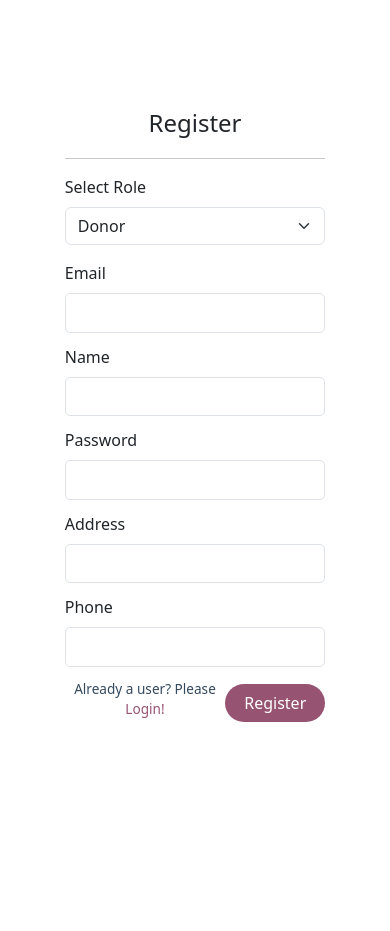
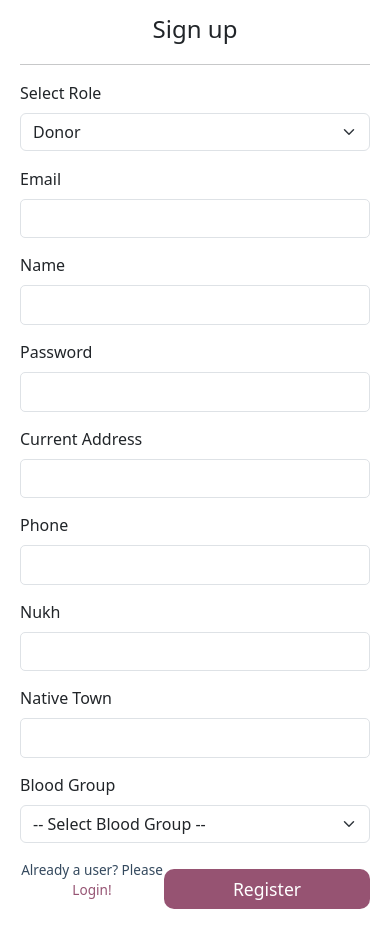
Before and after one commit to Lajwantiharani/DMYF, a React (Create React App) app in the folder client/: page /register in a window 390 px wide. Before the commit the page ends 844 px from the top, so only its background shows below. Built offline with nearby package versions, Linux system fonts and the light colour scheme.

Commit message:
adjusting profile page for each user.

```diff
--- a/client/src/components/Shared/Form/Form.js
+++ b/client/src/components/Shared/Form/Form.js
@@ -11,9 +11,12 @@ const Form = ({ formType, submitBtn, formTitle }) => {
   const [organizationName, setOrganization] = useState("");
   const [hospitalName, setHospitalName] = useState("");
   const [website, setWebsite] = useState("");
-  const [address, setAddress] = useState("");
+  const [current_address, setAddress] = useState("");
   const [phone, setPhone] = useState("");
   const [secretkey, setSecretKey] = useState("");
+  const [bloodGroup, setBloodGroup] = useState("");
+  const [nukh, setNukh] = useState("");
+  const [native_town, setNativeTown] = useState("");
 
   const handleSubmit = (e) => {
     e.preventDefault();
@@ -35,10 +38,14 @@ const Form = ({ formType, submitBtn, formTitle }) => {
         organizationName,
         hospitalName,
         website,
-        address,
+        current_address,
         phone,
+        native_town,
+        nukh,
+        bloodGroup,
         secretkey
       );
+
     }
   };
 
@@ -160,14 +167,17 @@ const Form = ({ formType, submitBtn, formTitle }) => {
                 />
               </>
             )}
-            {(role === "donor" || role === "receiver" || role === "organization" || role === "hospital") && (
+            {(role === "donor" ||
+              role === "receiver" ||
+              role === "organization" ||
+              role === "hospital") && (
               <>
                 <InputType
-                  labelText={"Address"}
+                  labelText={"Current Address"}
                   labelFor={"forAddress"}
                   inputType={"text"}
-                  name={"address"}
-                  value={address}
+                  name={"current_address"}
+                  value={current_address}
                   onChange={(e) => setAddress(e.target.value)}
                 />
                 <InputType
@@ -178,6 +188,53 @@ const Form = ({ formType, submitBtn, formTitle }) => {
                   value={phone}
                   onChange={(e) => setPhone(e.target.value)}
                 />
+              </>
+            )}
+
+            {(role === "donor" || role === "receiver") && (
+              <>
+                <InputType
+                  labelText={"Nukh"}
+                  labelFor={"forNukh"}
+                  inputType={"text"}
+                  name={"nukh"}
+                  value={nukh}
+                  onChange={(e) => setNukh(e.target.value)}
+                />
+                <InputType
+                  labelText={"Native Town"}
+                  labelFor={"forNativeTown"}
+                  inputType={"text"}
+                  name={"native_town"}
+                  value={native_town}
+                  onChange={(e) => setNativeTown(e.target.value)}
+                />
+              </>
+            )}
+            {(role === "donor" || role === "receiver") && (
+              <>
+                <div className="mb-3">
+                  <label htmlFor="bloodGroup" className="form-label">
+                    Blood Group
+                  </label>
+                  <select
+                    className="form-select"
+                    id="bloodGroup"
+                    name="bloodGroup"
+                    value={bloodGroup}
+                    onChange={(e) => setBloodGroup(e.target.value)}
+                  >
+                    <option value="">-- Select Blood Group --</option>
+                    <option value="A+">A+</option>
+                    <option value="A-">A-</option>
+                    <option value="B+">B+</option>
+                    <option value="B-">B-</option>
+                    <option value="O+">O+</option>
+                    <option value="O-">O-</option>
+                    <option value="AB+">AB+</option>
+                    <option value="AB-">AB-</option>
+                  </select>
+                </div>
               </>
             )}
           </>
--- a/client/src/pages/Dashboard/Hospital.js
+++ b/client/src/pages/Dashboard/Hospital.js
@@ -29,7 +29,7 @@ const Hospital = () => {
             <th scope="col">Name</th>
             <th scope="col">Email</th>
             <th scope="col">Phone</th>
-            <th scope="col">Address</th>
+            <th scope="col">Current Address</th>
             <th scope="col">Date</th>
           </tr>
         </thead>
@@ -39,7 +39,7 @@ const Hospital = () => {
               <td>{record.hospitalName}</td>
               <td>{record.email}</td>
               <td>{record.phone}</td>
-              <td>{record.address}</td>
+              <td>{record.current_address}</td>
               <td>{moment(record.createdAt).format("DD/MM/YYYY hh:mm A")}</td>
             </tr>
           ))}
--- a/client/src/pages/Dashboard/OrganizationPage.js
+++ b/client/src/pages/Dashboard/OrganizationPage.js
@@ -45,7 +45,7 @@ const OrganizationPage = () => {
             <th scope="col">Name</th>
             <th scope="col">Email</th>
             <th scope="col">Phone</th>
-            <th scope="col">Address</th>
+            <th scope="col">Current Address</th>
             <th scope="col">Date</th>
           </tr>
         </thead>
@@ -55,7 +55,7 @@ const OrganizationPage = () => {
               <td>{record.organizationName}</td>
               <td>{record.email}</td>
               <td>{record.phone}</td>
-              <td>{record.address}</td>
+              <td>{record.current_address}</td>
               <td>{moment(record.createdAt).format("DD/MM/YYYY hh:mm A")}</td>
             </tr>
           ))}
--- a/client/src/pages/auth/Login.js
+++ b/client/src/pages/auth/Login.js
@@ -17,7 +17,7 @@ const Login = () => {
             <img src="./assets/images/lg_reg.jpg" alt="registerImage" />
           </div>
           <div className="col-md-4 form-container">
-            <Form formTitle={"Login"} submitBtn={"Login"} formType={"login"} />
+            <Form formTitle={"Sign in"} submitBtn={"Login"} formType={"login"} />
           </div>
         </div>
       )}
--- a/client/src/pages/auth/Register.js
+++ b/client/src/pages/auth/Register.js
@@ -18,7 +18,7 @@ const { loading, error } = useSelector((state) => state.auth);
       <img src="./assets/images/lg_reg.jpg" alt="registerImage" />
     </div>
      <div className="col-md-4 form-container">
-      <Form    formTitle={'Register'} submitBtn={'Register'} formType={'register'}
+      <Form    formTitle={'Sign up'} submitBtn={'Register'} formType={'register'}
       />
      </div>
    </div>
--- a/client/src/pages/auth/lg_reg.css
+++ b/client/src/pages/auth/lg_reg.css
@@ -1,17 +1,19 @@
 /* client/src/pages/auth/login.css */
 
-/*Desktop View*/
+
 /* Desktop view (screens ≥ 768px) */
-@media (min-width: 1100px) {
+@media (min-width: 768px) {
   .form-container .btn {
     width: 100% !important;
-    max-width: 100px !important; /* Match button width to inputs */
+    max-width: 210px !important; /* Match button width to inputs */
     margin-left: auto !important;
+    margin-right: auto !important;
     display: block !important;
     padding: 7px 7px !important; /* Reduced top and bottom padding */
-    font-size: 1rem !important;
-    border-radius: 30px !important;
+    font-size: 1.1rem !important;
+    border-radius: 10px !important;
     margin-bottom: 7px !important;
+    margin-top: 10px !important;
     background-color: rgba(106, 11, 55, 0.7);
     border: none;
   }
@@ -23,7 +25,7 @@
 
 
 /* Mobile view (screens ≤ 767.98px) */
-@media (max-width: 1100px) {
+@media (max-width: 768px) {
   .form-banner,
   .form-banner img {
     display: none !important; /* Hide the image on mobile */
@@ -31,20 +33,16 @@
     width: 0 !important;
     overflow: hidden !important;
   }
+  .row.g-0 {
+    flex-direction: column !important;
+  }
 
   .form-container {
     width: 100% !important;
     max-width: 100% !important;
-    padding: 15px !important;
     flex: 0 0 100% !important;
-    box-sizing: border-box !important;
-    background-color: #fff !important;
     min-height: 100vh !important;
-  }
-
-  .row.g-0 {
-    margin: 0 !important;
-    flex-direction: column !important;
+    padding: 15px !important; /* Reduced padding for mobile */
   }
 
   .form-container h1 {
@@ -76,38 +74,44 @@
     margin-top: 0 !important;
   }
 
-  /* Target email and password inputs specifically */
+  /* Input fields scale with viewport width */
   .form-container input[name="email"],
   .form-container input[name="password"],
   .form-container input[name="phone"],
   .form-container input[name="website"],
   .form-container input[name="name"],
-  .form-container input[name="address"],
-  .form-container input[name="password"] {
-    width: 100% !important;
-    max-width: 300px !important; /* Decrease width of email and password inputs */
-    margin-right: auto !important; /* Center the inputs */
-    display: block !important; /* Ensure block-level for centering */
+  .form-container input[name="current_address"],
+  .form-container input[name="nukh"],
+  .form-container input[name="native_town"],
+  .form-container input[name="secretkey"],
+  .form-container input[name="organization"],
+  .form-container input[name="hospitalName"] {
+    width: 90vw !important; /* 90% of viewport width for more space */
+    max-width: 350px !important; /* Cap at 350px to avoid overflow */
+    min-width: 200px !important; /* Minimum width on very small screens */
+    margin-left: auto !important;
+    margin-right: auto !important;
+    display: block !important;
     font-size: 0.9rem !important;
     padding: 8px !important;
-    margin-bottom: 12px !important;
+    margin-bottom: 15px !important;
     border-radius: 5px !important;
   }
 
   .form-container .btn {
     width: 100% !important;
-    max-width: 100px !important; /* Match button width to inputs */
+    max-width: 206px !important; /* Match button width to inputs */
     margin-left: auto !important;
     margin-right: auto !important;
     display: block !important;
     padding: 7px 7px !important; /* Reduced top and bottom padding */
-    font-size: 1rem !important;
-    border-radius: 30px !important;
+    font-size: 1.1rem !important;
+    border-radius: 10px !important;
     margin-bottom: 7px !important;
+    margin-top: 10px !important;
     background-color: rgba(106, 11, 55, 0.7);
     border: none;
   }
-
 
   .form-container p {
     font-size: 0.85rem !important;
@@ -119,3 +123,19 @@
     align-items: center !important;
   }
 }
+
+/* Mobile view (<768px) */
+@media (max-width: 767.98px) {
+  .form-banner,
+  .form-banner img {
+    display: none !important;
+    height: 0 !important;
+    width: 0 !important;
+    overflow: hidden !important;
+  }
+
+  .row.g-0 {
+    flex-direction: column !important;
+  }
+
+}
```
Also changed, not shown: client/src/App.js (+2 -149 lines), client/src/redux/features/auth/authActions.js (+10 -4 lines), client/src/services/authService.js (+10 -4 lines), client/src/components/Shared/Form/InputType.js (line endings or trailing spaces), 2 other files (tests, documents, lock files or other folders).
